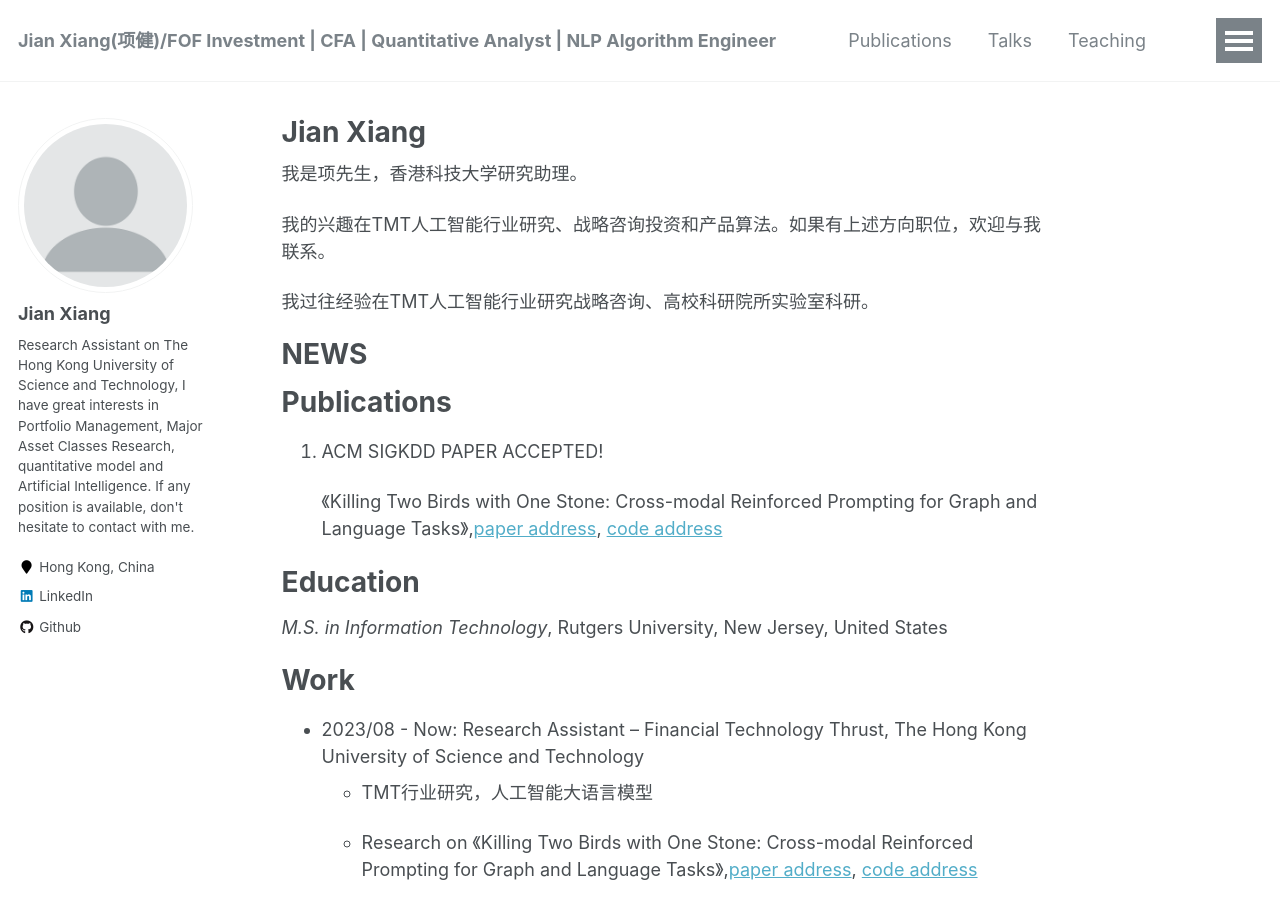
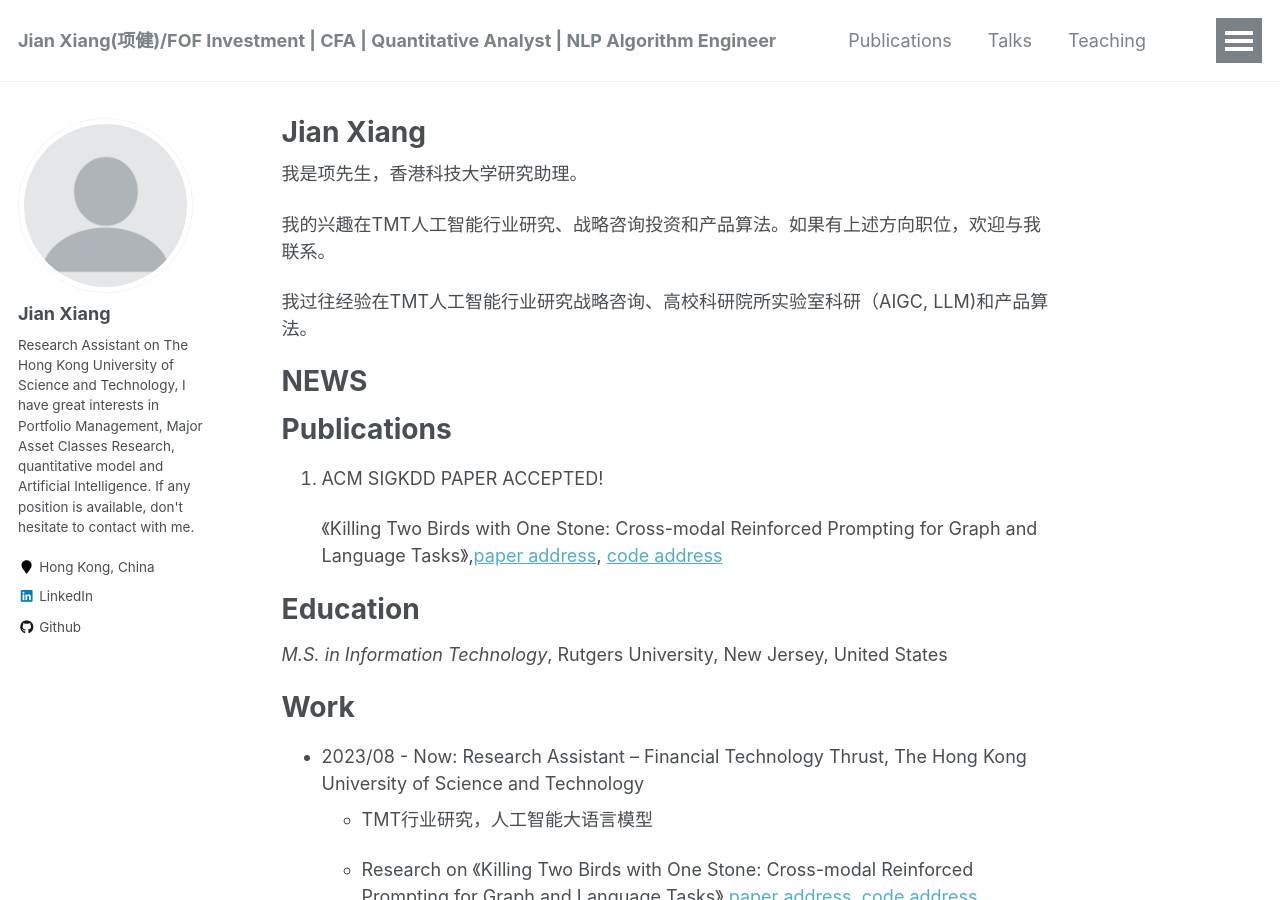
Before and after one commit to jianxiang95/jianxiang95.github.io, a Jekyll site: the page built from _pages/about.md, in a window 1280 px wide and 900 px high. Built offline with Jekyll 4.4.1, drawn with Linux system fonts in a browser that asks for light colours.

Commit message:
Update about.md

```diff
--- a/_pages/about.md
+++ b/_pages/about.md
@@ -12,7 +12,7 @@ redirect_from:
 
 我的兴趣在TMT人工智能行业研究、战略咨询投资和产品算法。如果有上述方向职位，欢迎与我联系。
 
-我过往经验在TMT人工智能行业研究战略咨询、高校科研院所实验室科研。
+我过往经验在TMT人工智能行业研究战略咨询、高校科研院所实验室科研（AIGC, LLM)和产品算法。
 
 
 NEWS
```
